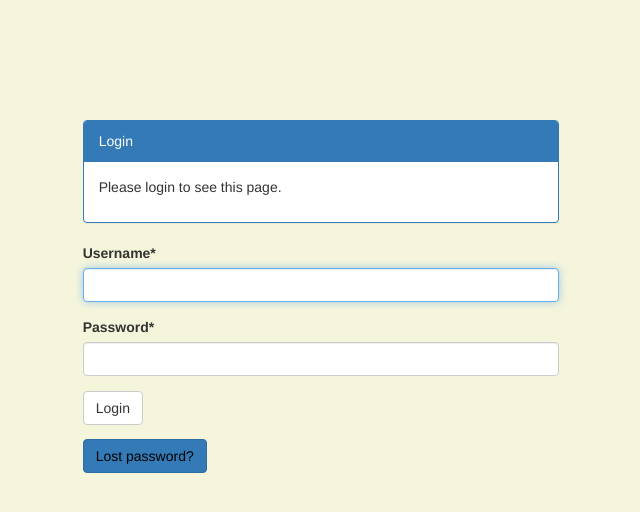
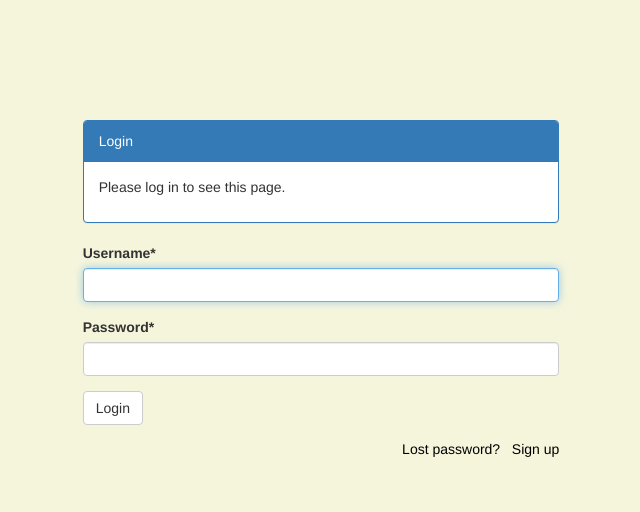
Before and after one commit to hari-ramilison/foodservice, a Django app: page /accounts/login/?next=/service_list in a window 1280 px wide. Shown: the part 52-564 px from the top of the page, without its empty margins (319-959 px from the left). Run offline with Django 3.2, Linux system fonts and the light colour scheme; some libraries are stand-ins or nearby versions.

Commit message:
update templates for better displays

```diff
--- a/mfscrm/crm/templates/crm/customer_list.html
+++ b/mfscrm/crm/templates/crm/customer_list.html
@@ -23,7 +23,7 @@
     </div>
     {% endif %}
     <div class="row">
-        <h2>Customer Information<br><br></h2>
+        <h2>Customers Information<br><br></h2>
     </div>
     <div class="row">
         <table class="table table-striped table-hover table-responsive">
--- a/mfscrm/crm/templates/crm/product_edit.html
+++ b/mfscrm/crm/templates/crm/product_edit.html
@@ -10,8 +10,8 @@
             <div class="col-md-8">
                 <form method="POST" class="product-form">{% csrf_token %}
                         {{ form|crispy }}
-            <div style="text-align: left;">
-                <br><button type="submit" class="save btn btn-default">Update</button></div>
+            <div style="text-align: right;">
+                <br><button type="submit" class="save btn btn-primary">Update</button></div>
             </form>
             </div>
         </div>
--- a/mfscrm/crm/templates/crm/service_edit.html
+++ b/mfscrm/crm/templates/crm/service_edit.html
@@ -10,8 +10,8 @@
             <div class="col-md-8">
             <form method="POST" class="service-form">{% csrf_token %}
                 {{ form|crispy}}
-            <div style="text-align: left;">
-                <br><button type="submit" class="save btn btn-default">Update</button></div>
+            <div style="text-align: right;">
+                <br><button type="submit" class="save btn btn-primary">Update</button></div>
             </form>
             </div>
         </div>
--- a/mfscrm/crm/templates/registration/login.html
+++ b/mfscrm/crm/templates/registration/login.html
@@ -30,7 +30,7 @@
                 <div class="panel panel-danger">
                     <div class="panel-heading">Access issue!</div>
                     <div class="panel-body">
-                        <p>Your account doesn't have access to this page. To proceed, please login with an account that has access.</p>
+                        <p>Your account doesn't have access to this page. To proceed, please log in with an account that has access.</p>
                     </div>
                 </div>
             </div>
@@ -43,7 +43,7 @@
                 <div class="panel panel-primary">
                     <div class="panel-heading">Login</div>
                     <div class="panel-body">
-                        <p>Please login to see this page.</p>
+                        <p>Please log in to see this page.</p>
                     </div>
                 </div>
             </div>
@@ -61,8 +61,10 @@
                 <button type="submit" class="save btn btn-default">Login</button>
                 <input type="hidden" name="next" value="{{ next }}"/>
             </form>
-            <p><button class="btn btn-primary"><a href="{% url 'password_reset' %}">
-                <font color="black">Lost password?</font></a></button></p>
+            <p align="right">
+                <a href="{% url 'password_reset' %}"><font color="black">Lost password?</font></a>&nbsp;&nbsp;
+                <a href="{% url 'crm:register' %}"><font color="black">Sign up</font></a>
+            </p>
         </div>
         <div class="col-md-2"></div>
     </div>
```
Also changed, not shown: mfscrm/crm/templates/crm/customer_edit.html (+9 -9 lines), mfscrm/crm/templates/crm/customer_new.html (+10 -10 lines), mfscrm/crm/templates/crm/service_list.html (+4 -5 lines).
